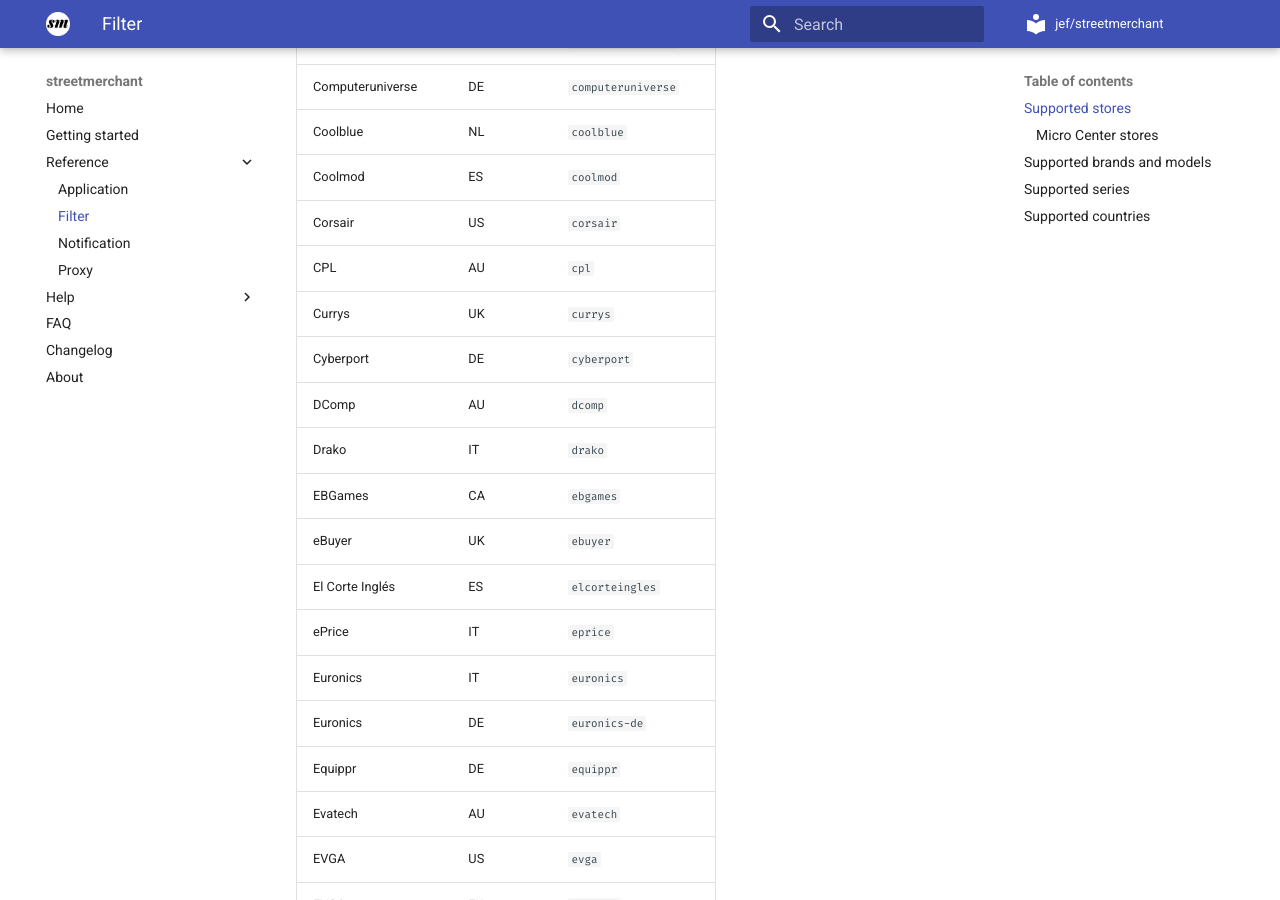
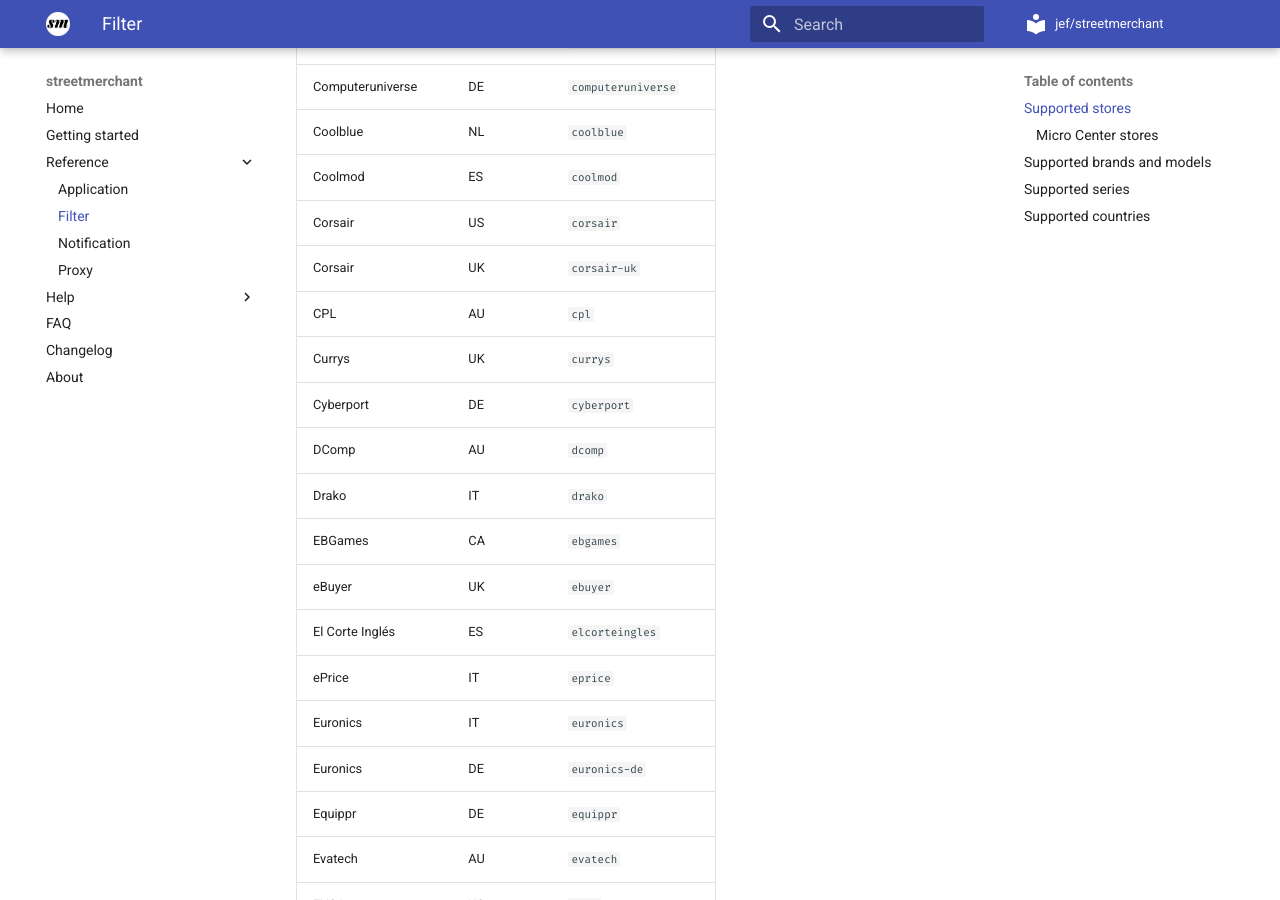
Before and after one commit to jef/streetmerchant, an MkDocs documentation site: the page built from docs/reference/filter.md, in a window 1280 px wide and 900 px high, scrolled down 4084 px. Built offline with MkDocs 1.6.1 and Material for MkDocs 9.7.7, drawn with Linux system fonts in a browser that asks for light colours; comment, search, counter and statistics services are not loaded.

Commit message:
fix(docs): add missing store

```diff
--- a/docs/reference/filter.md
+++ b/docs/reference/filter.md
@@ -84,6 +84,7 @@
 | Coolblue | NL | `coolblue`|
 | Coolmod | ES | `coolmod`|
 | Corsair | US | `corsair`|
+| Corsair | UK | `corsair-uk`|
 | CPL | AU | `cpl`|
 | Currys | UK | `currys`|
 | Cyberport | DE | `cyberport` |
```
